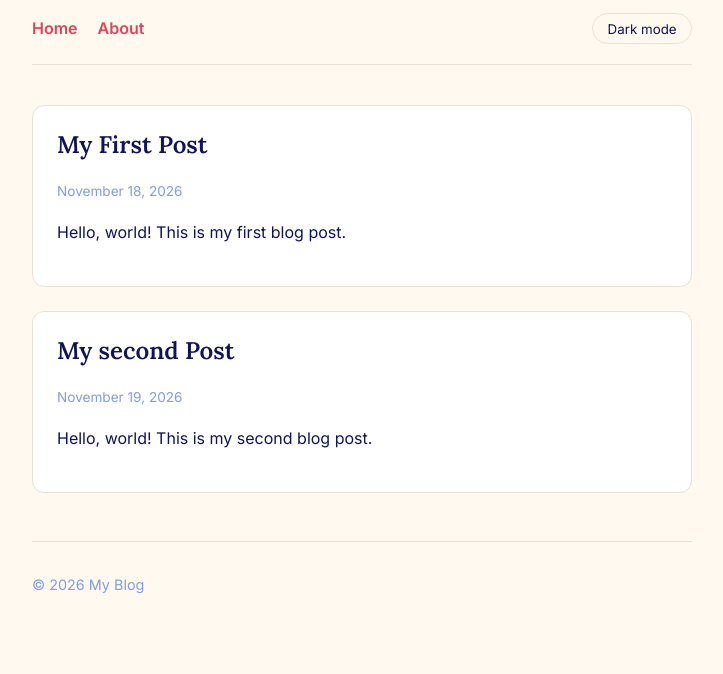
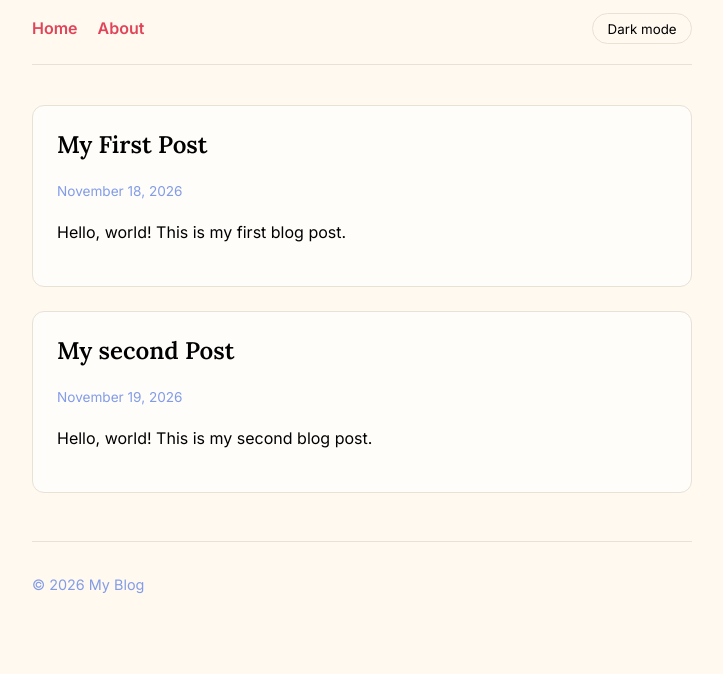
Before and after one commit to grod06/blog, a plain HTML site: page index.html in a window 1280 px wide. Shown: the part 126-800 px from the top of the page, without its empty margins (278-1001 px from the left). Drawn offline with Linux system fonts and the light colour scheme.

```diff
--- a/style.css
+++ b/style.css
@@ -1,16 +1,16 @@
 :root {
   --bg: #fff9f0;
-  --text: #0F1359;
+  --text: ##0c0f44;
   --muted: #829CE7;
   --accent: #E14458;
-  --card: #ffffff;
+  --card: #fffdfa;
   --border: #e7e1d6;
 }
 
 body.dark {
   --bg: #16181d;
   --text: #7CB8E1;
-  --muted: #9a9a9a;
+  --muted: ##D9B0BC;
   --accent: #E14458;
   --card: #1f2229;
   --border: #2d313a;
```
